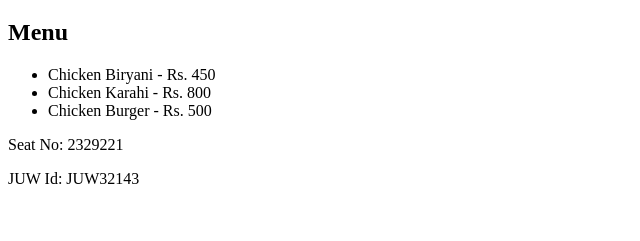
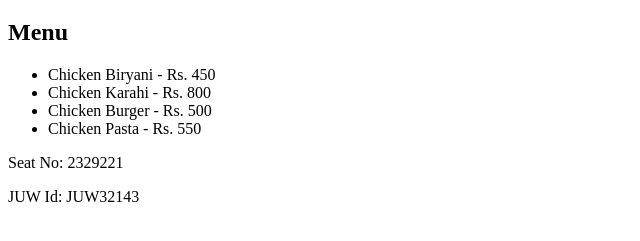
Before and after one commit to Khadija-Zulfiqar/devops-d-2329221, a plain HTML site: page site/index.html in a window 1280 px wide. Shown: the part 61-302 px from the top of the page, without its empty margins (0-640 px from the left). Drawn offline with Linux system fonts and the light colour scheme.

Commit message:
Second commit - Fourth menu item

```diff
--- a/site/index.html
+++ b/site/index.html
@@ -12,6 +12,7 @@
         <li>Chicken Biryani - Rs. 450</li>
         <li>Chicken Karahi - Rs. 800</li>
         <li>Chicken Burger - Rs. 500</li>
+        <li>Chicken Pasta - Rs. 550</li>
     </ul>
 
     <p>Seat No: 2329221</p>
```
